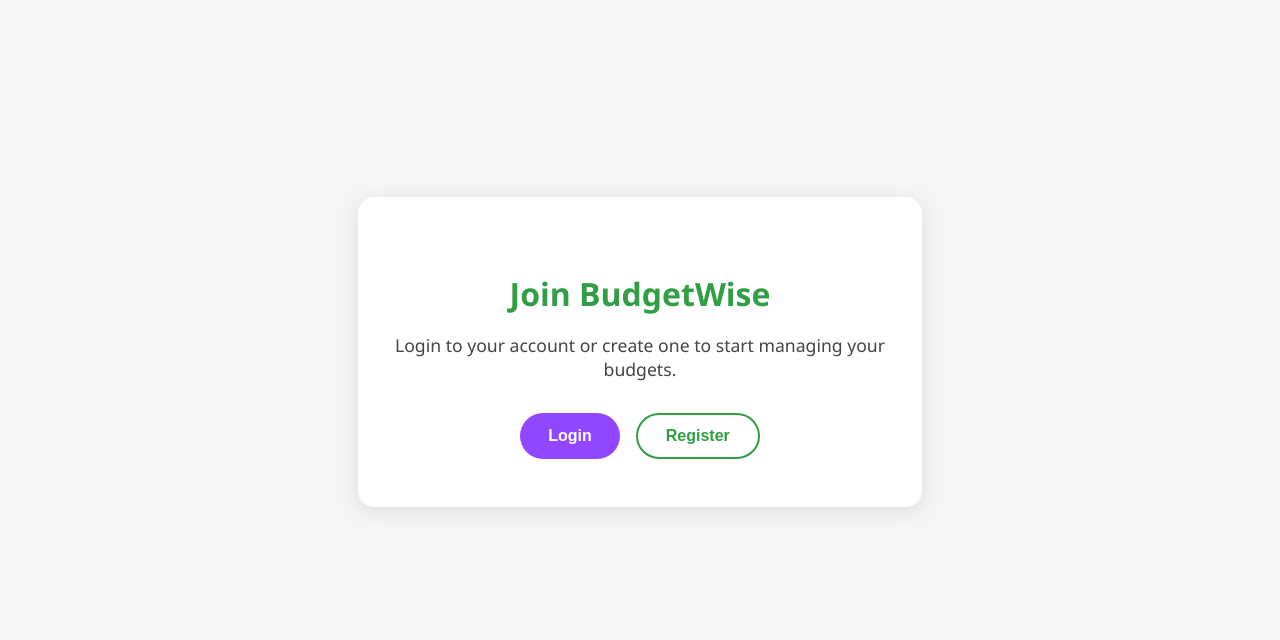
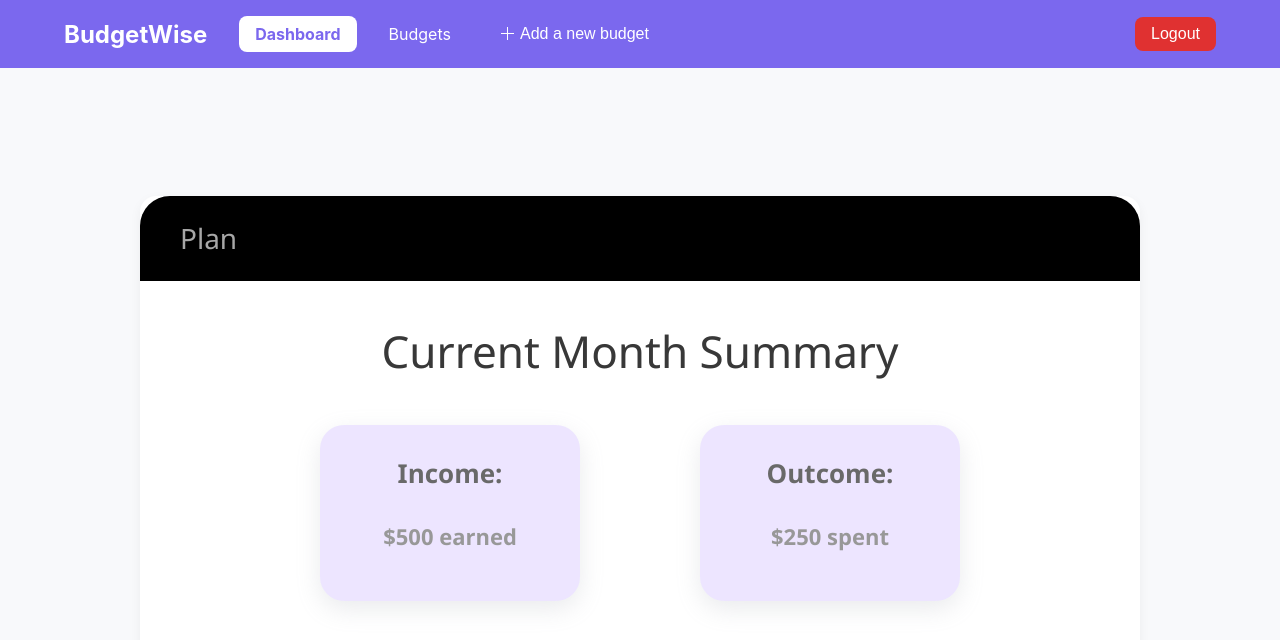
Before and after one commit to IrinaSkrytska/e-wallet, a React (Create React App) app: page /dashboard in a window 1280 px wide. Before the commit this address led to /auth. Shown: the top 640 px of the page. Built offline with nearby package versions, Linux system fonts and the light colour scheme.

Commit message:
adds design fixes

```diff
--- a/src/App.jsx
+++ b/src/App.jsx
@@ -17,11 +17,11 @@ function App() {
       <Route
         path="/dashboard"
         element={
-          !!localStorage.getItem("token") ? (
-            <Dashboard />
-          ) : (
-            <Navigate to="/auth" />
-          )
+          // !!localStorage.getItem("token") ? (
+          <Dashboard />
+          //   ) : (
+          //     <Navigate to="/auth" />
+          //   )
         }
       />
       <Route
--- a/src/assets/css/Dashboard.css
+++ b/src/assets/css/Dashboard.css
@@ -1,7 +1,17 @@
+.dashboard-thumb {
+  height: 100vh;
+  background-color: #f8f9fb;
+  display: flex;
+  flex-direction: column;
+  justify-content: center;
+}
+
 .dashboard-page {
+  flex: 1;
+  display: flex;
+  flex-direction: column;
+  justify-content: center;
   font-family: "Segoe UI", sans-serif;
-  min-height: 100vh;
-  background-color: #f8f9fb;
 }
 
 .navbar {
@@ -67,7 +77,6 @@
 }
 
 .dashboard-content {
-  flex: 1;
   display: flex;
   justify-content: center;
   align-items: center;
@@ -78,14 +87,24 @@
   background-color: white;
   /* padding: 2rem; */
   border-radius: 16px;
-  width: 96%;
-  max-width: 1200px;
+  width: 1000px;
   height: 100%;
   box-shadow: 0 4px 12px rgba(0, 0, 0, 0.05);
   position: relative;
 }
 .month-summary-thumb {
-  padding: 0 20px;
+  padding: 40px 20px;
+}
+.summary-thumb {
+  margin-right: 120px;
+  width: 140px;
+  border-radius: 24px;
+  background: rgba(82, 0, 255, 0.1);
+  padding: 10px 60px;
+}
+.summary-thumb,
+.outcome-thumb {
+  box-shadow: rgba(149, 157, 165, 0.2) 0px 8px 24px;
 }
 .month-plan-thumb {
   display: flex;
@@ -107,29 +126,37 @@
   margin-left: 20px;
 }
 .month-summary-text {
-  text-align: left;
+  text-align: center;
   color: #696969;
   font-size: 44px;
   font-style: normal;
-  font-weight: 600;
+  font-weight: 500;
   line-height: normal;
-  margin-bottom: 0px;
+  margin-top: 0px;
 }
 
 .summary-card {
   display: flex;
-  flex-direction: column;
-  justify-content: space-between;
+
+  justify-content: center;
   margin: 2rem 0;
 }
+.outcome-thumb {
+  background: rgba(82, 0, 255, 0.1);
+  padding: 10px 60px;
+  border-radius: 24px;
+  width: 140px;
+}
 .summary-income-text {
+  padding-top: 20px;
+  text-align: center;
   color: #696969;
-  font-size: 28px;
+  font-size: 26px;
   font-style: normal;
   font-weight: 600;
   line-height: normal;
   margin: 0;
-  margin-bottom: 20px;
+  margin-bottom: 30px;
 }
 
 .income-progress-line {
@@ -147,30 +174,28 @@
   top: 50%;
   transform: translateY(-50%);
 }
-.income-values-thumb,
-.outcome-values-thumb {
-  display: flex;
-  justify-content: space-between;
-}
+
 .income-value,
 .outcome-value {
   color: #989898;
   text-align: center;
-  font-size: 18px;
+  font-size: 22px;
   font-style: normal;
-  font-weight: 400;
+  font-weight: 600;
   line-height: normal;
   margin-bottom: 40px;
 }
 
 .summary-outcome-text {
+  padding-top: 20px;
+  text-align: center;
   color: #696969;
-  font-size: 28px;
+  font-size: 26px;
   font-style: normal;
   font-weight: 600;
   line-height: normal;
   margin: 0;
-  margin-bottom: 20px;
+  margin-bottom: 30px;
 }
 .outcome-progress-line {
   width: 100%;
@@ -187,3 +212,87 @@
   top: 50%;
   transform: translateY(-50%);
 }
+
+/* Animation keyframes */
+.shimmer {
+  text-align: center;
+  color: rgba(255, 255, 255, 0.1);
+  background: -webkit-gradient(
+    linear,
+    left top,
+    right top,
+    from(#222),
+    to(#222),
+    color-stop(0.5, #fff)
+  );
+  background: -moz-gradient(
+    linear,
+    left top,
+    right top,
+    from(#222),
+    to(#222),
+    color-stop(0.5, #fff)
+  );
+  background: gradient(
+    linear,
+    left top,
+    right top,
+    from(#222),
+    to(#222),
+    color-stop(0.5, #fff)
+  );
+  -webkit-background-size: 125px 100%;
+  -moz-background-size: 125px 100%;
+  background-size: 125px 100%;
+  -webkit-background-clip: text;
+  -moz-background-clip: text;
+  background-clip: text;
+  -webkit-animation-name: shimmer;
+  -moz-animation-name: shimmer;
+  animation-name: shimmer;
+  -webkit-animation-duration: 3s;
+  -moz-animation-duration: 3s;
+  animation-duration: 3s;
+  -webkit-animation-iteration-count: infinite;
+  -moz-animation-iteration-count: infinite;
+  animation-iteration-count: infinite;
+  background-repeat: no-repeat;
+  background-position: 0 0;
+  background-color: #222;
+}
+
+@-moz-keyframes shimmer {
+  0% {
+    background-position: top left;
+  }
+  100% {
+    background-position: top right;
+  }
+}
+
+@-webkit-keyframes shimmer {
+  0% {
+    background-position: top left;
+  }
+  100% {
+    background-position: top right;
+  }
+}
+
+@-o-keyframes shimmer {
+  0% {
+    background-position: top left;
+  }
+  100% {
+    background-position: top right;
+  }
+}
+
+@keyframes shimmer {
+  0% {
+    background-position: top left;
+  }
+  100% {
+    background-position: top right;
+  }
+}
--- a/src/components/Dashboard.jsx
+++ b/src/components/Dashboard.jsx
@@ -11,7 +11,8 @@ const Dashboard = () => {
   };
 
   return (
-    <div className="dashboard-page">
+    <>
+      <div className="dashboard-thumb">
         {/* Navigation Bar */}
         <nav className="navbar">
           <div className="nav-left">
@@ -51,46 +52,32 @@ const Dashboard = () => {
             </button>
           </div>
         </nav>
+
+        <div className="dashboard-page">
           <div className="dashboard-content">
             <div className="month-summary">
               <div className="month-plan-thumb">
-            <p className="month-plan-text">PLAN</p>
+                <p className="month-plan-text">Plan</p>
               </div>
               <div className="month-summary-thumb">
-            <p className="month-summary-text">Current Month Summary</p>
+                <p className="month-summary-text shimmer">
+                  Current Month Summary
+                </p>
 
                 <div className="summary-card">
                   <div className="summary-thumb">
-                <h4 className="summary-income-text">Income</h4>
-                <div className="income-progress-line">
-                  <div
-                    className="progress-dot"
-                    style={{
-                      position: "absolute",
-                      left: `32%`,
-                    }}
-                  ></div>
-                </div>
+                    <h4 className="summary-income-text">Income:</h4>
+
                     <div className="income-values-thumb">
                       <p className="income-value">$500 earned</p>
-                  <p className="income-value">$4000 goal</p>
                     </div>
                   </div>
 
                   <div className="outcome-thumb">
-                <p className="summary-outcome-text">Total Outcome</p>
-                <div className="outcome-progress-line">
-                  <div
-                    className="outcome-progress-dot"
-                    style={{
-                      position: "absolute",
-                      left: `10%`,
-                    }}
-                  ></div>
-                </div>
+                    <p className="summary-outcome-text">Outcome:</p>
+
                     <div className="outcome-values-thumb">
                       <p className="outcome-value">$250 spent</p>
-                  <p className="outcome-value">$3000 budget</p>
                     </div>
                   </div>
                 </div>
@@ -98,6 +85,8 @@ const Dashboard = () => {
             </div>
           </div>
         </div>
+      </div>
+    </>
   );
 };
 
```
Also changed, not shown: 1 other file (tests, documents, lock files or other folders). Lines whose indentation alone changed are shown as unchanged.
